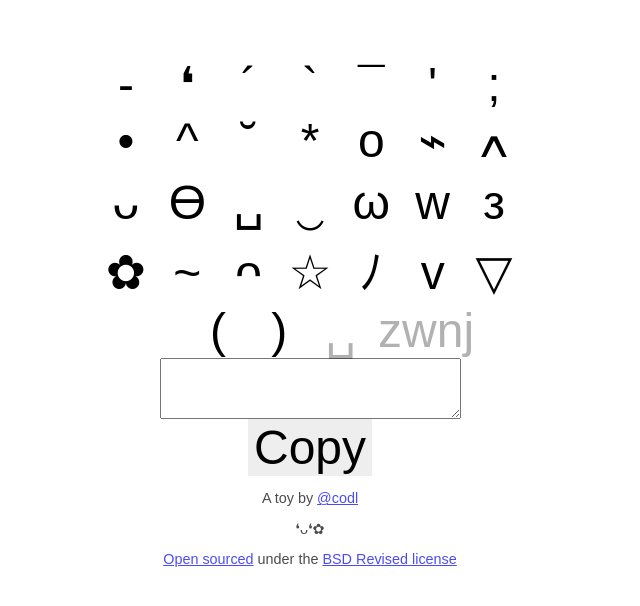
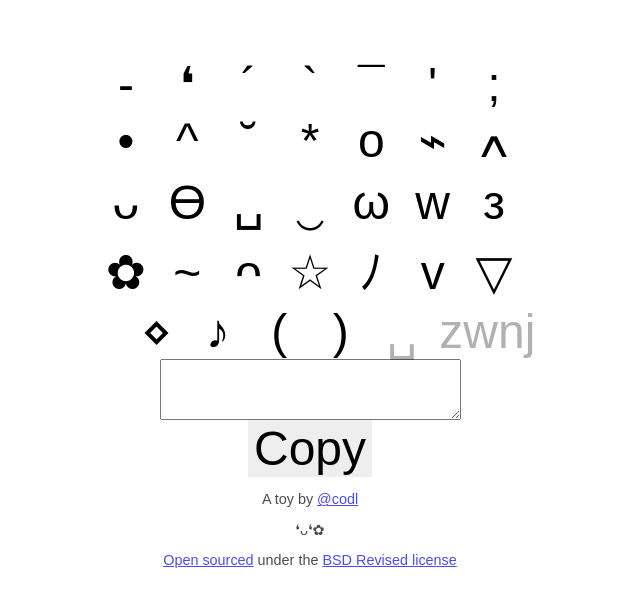
Before and after one commit to codl/kao, a plain HTML site: page index.html in a window 1280 px wide. Shown: the whole page, without its empty margins (330-970 px from the left). Drawn offline with Linux system fonts and the light colour scheme.

Commit message:
even more glyphs

```diff
--- a/index.html
+++ b/index.html
@@ -35,6 +35,8 @@
             <a>ﾉ</a>
             <a>v</a>
             <a>▽</a>
+            <a>⋄</a>
+            <a>♪</a>
             <a>(</a>
             <a>)</a>
             <a data-display="&#9251;">&nbsp;</a>
```
